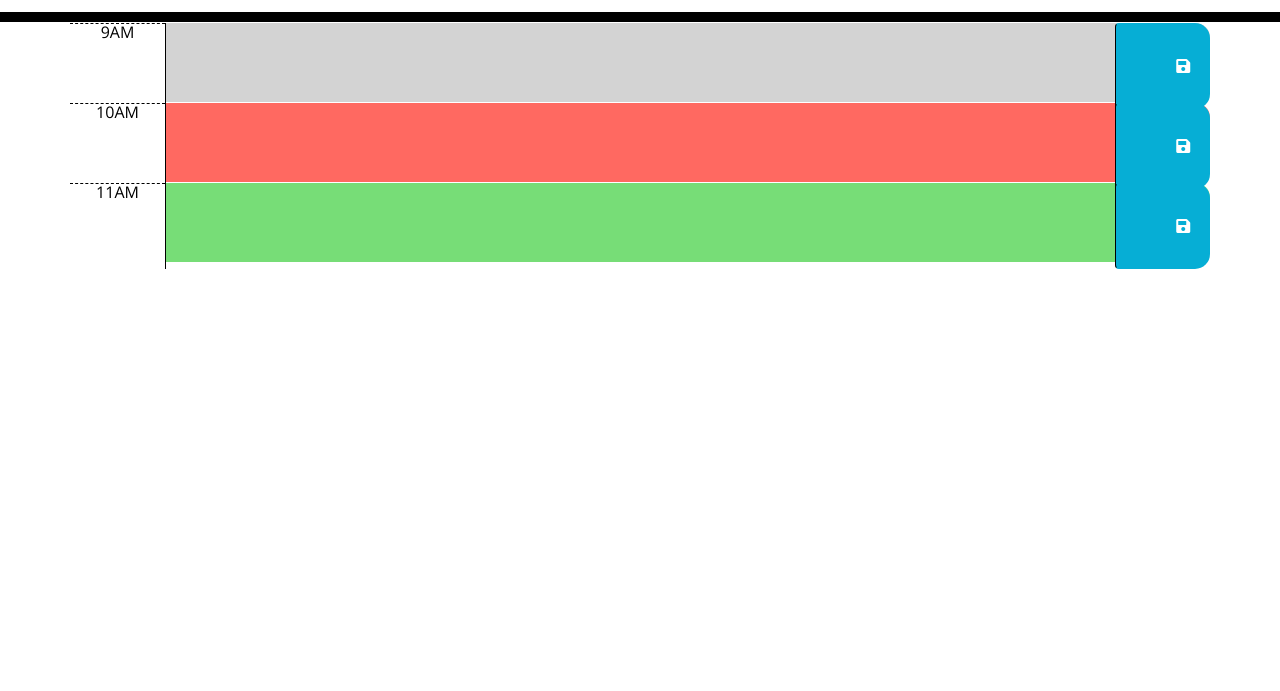
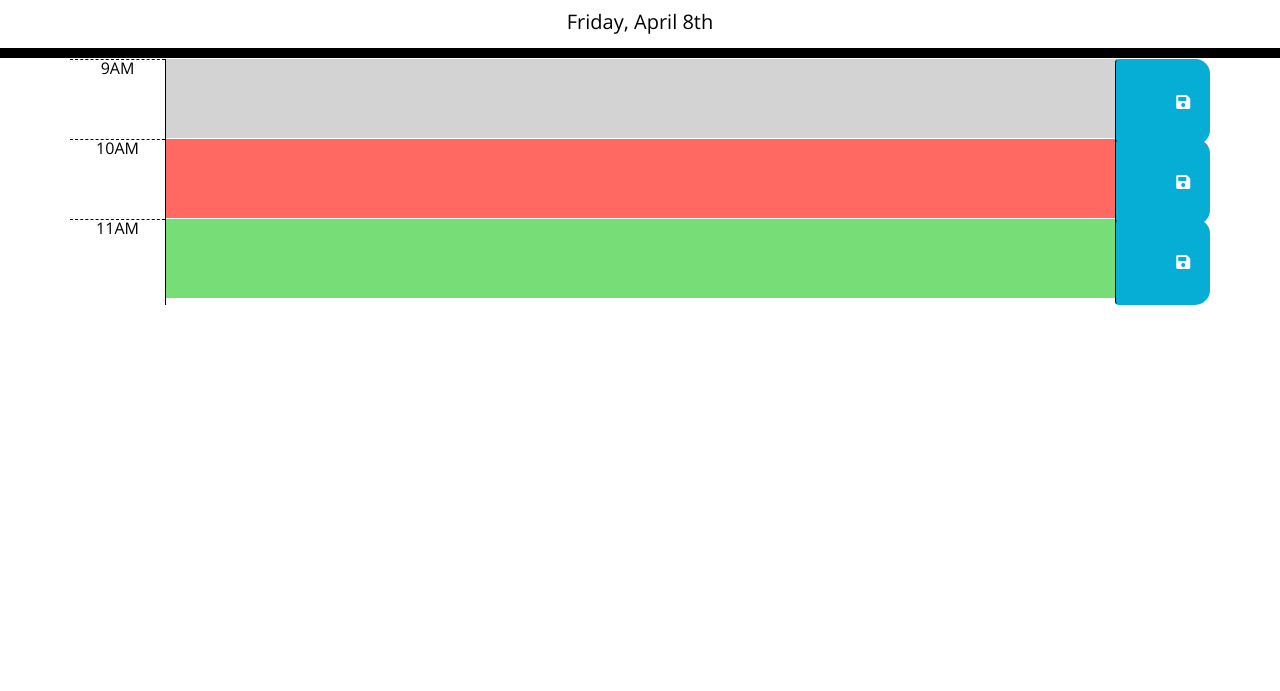
Before and after one commit to vossellerm/work-day-scheduler, a plain HTML site: page Develop/index.html in a window 1280 px wide. Shown: the part 109-800 px from the top of the page. Drawn offline with nearby package versions, Linux system fonts and the light colour scheme.

Commit message:
add current date

```diff
--- a/Develop/index.html
+++ b/Develop/index.html
@@ -67,6 +67,6 @@
 
     <!-- link your javascript files here. (Must be after jquery is linked!
       You should be able to explain why that is to be "employer ready".) -->
-    <script src="./index.html"></script>
+    <script src="./script.js"></script>
   </body>
 </html>
--- a/Develop/script.js
+++ b/Develop/script.js
@@ -1,4 +1,12 @@
 // current day: Day, Month Day(th)
+// Thu Apr 07 2022 20:55:35 GMT-0700 (Pacific Daylight Time)
+// Moment Format: ddd MMM DD YYYY kk:mm:ss zz
+var currentDay = document.getElementById("currentDay");
+var date = new Date();
+var reformDate = moment(date, "ddd MMM DD YYYY kk:mm:ss zz").format(
+  "dddd, MMMM Do"
+);
+currentDay.textContent = reformDate;
 
 // time blocks for standard business hours (9am-pm)
 // IF past, grey
```
